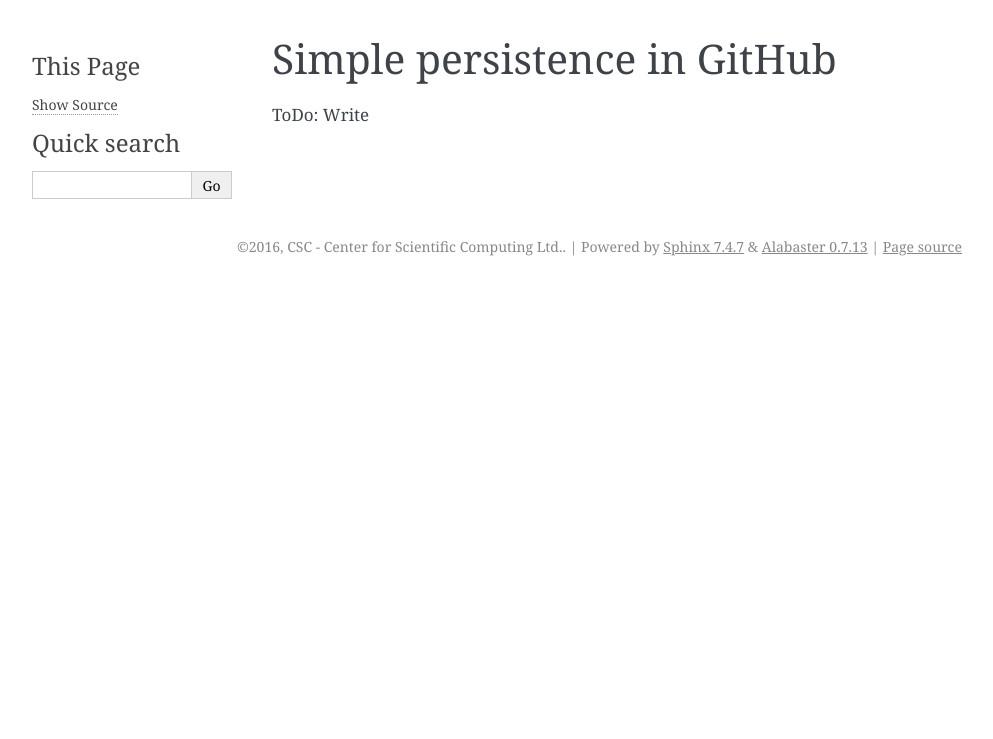
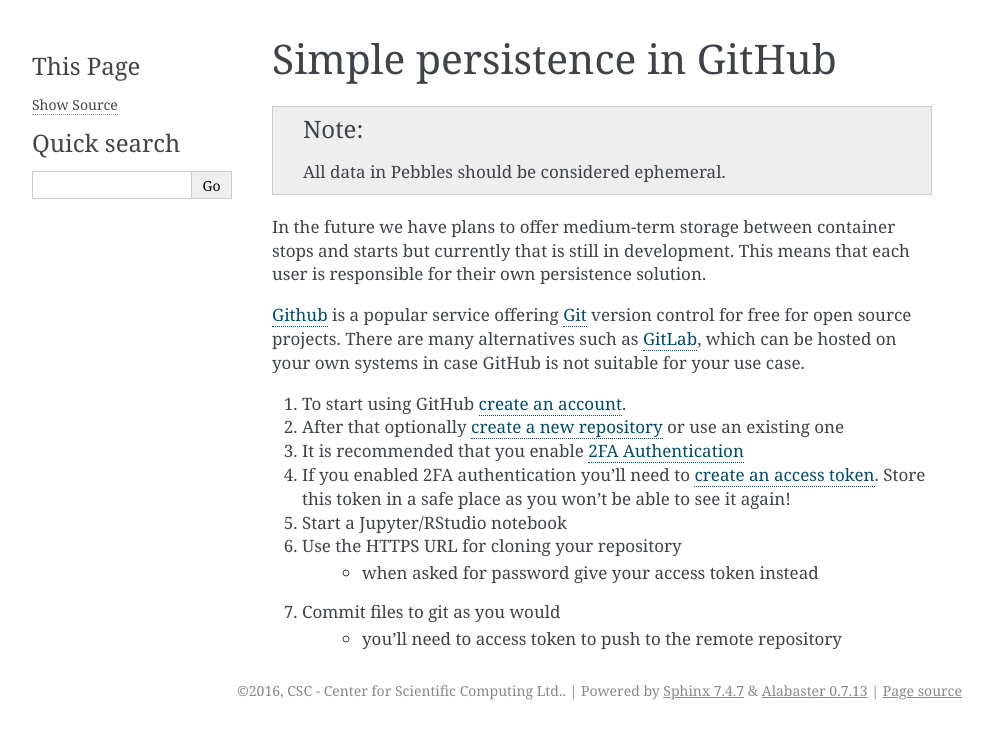
Before and after one commit to CSCfi/pebbles, a Sphinx documentation site: the page built from doc/source/github_persistence.rst, in a window 1280 px wide. Shown: the top 739 px of the page, without its empty margins (148-1141 px from the left). Built offline with Sphinx 7.4.7, drawn with Linux system fonts in a browser that asks for light colours.

Commit message:
draft of github persistence

```diff
--- a/doc/source/dev_environment.rst
+++ b/doc/source/dev_environment.rst
@@ -1,6 +1,5 @@
 Devevelopment environment
 *************************
-
 
 Which development set-up?
 =========================
--- a/doc/source/github_persistence.rst
+++ b/doc/source/github_persistence.rst
@@ -1,6 +1,35 @@
 :orphan:
 
+.. This HOWTO is a bit sparse atm. and needs improvement. Hope we
+   can find a real user to give feedback on this.
+
+============================
 Simple persistence in GitHub
 ============================
 
-ToDo: Write
+.. NOTE:: All data in Pebbles should be considered ephemeral.
+
+In the future we have plans to offer medium-term storage between container
+stops and starts but currently that is still in development. This means that
+each user is responsible for their own persistence solution.
+
+`Github <https://github.io/>`_ is a popular service offering `Git
+<http://git-scm.org/>`_ version control for free for open source projects.
+There are many alternatives such as `GitLab <https://about.gitlab.com/>`_,
+which can be hosted on your own systems  in case GitHub is not suitable for
+your use case.
+
+1. To start using GitHub `create an account <https://github.com/join>`_.
+2. After that optionally
+   `create a new repository <https://help.github.com/articles/creating-a-new-repository/>`_
+   or use an existing one
+3. It is recommended that you enable `2FA Authentication
+   <https://help.github.com/articles/about-two-factor-authentication/>`_
+4. If you enabled 2FA authentication you'll need to `create an access token
+   <https://help.github.com/articles/creating-an-access-token-for-command-line-use/>`_. Store this
+   token in a safe place as you won't be able to see it again!
+5. Start a Jupyter/RStudio notebook
+6. Use the HTTPS URL for cloning your repository
+    * when asked for password give your access token instead
+7. Commit files to git as you would
+    * you'll need to access token to push to the remote repository
```
